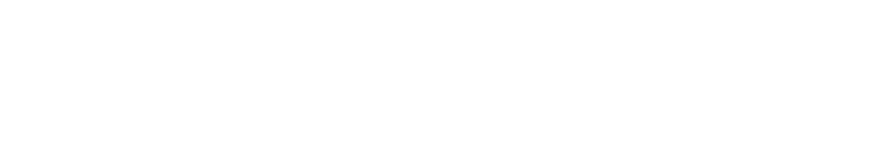
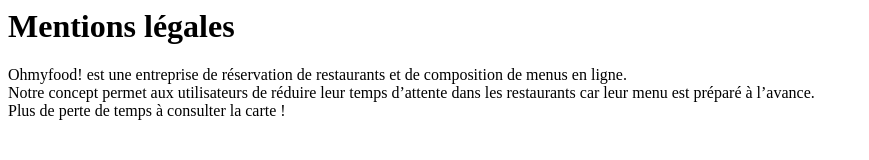
Before and after one commit to SuperHomme/ohmyfood, a plain HTML site: page pages/mentions_legales.html in a window 1280 px wide. Shown: the whole page, without its empty margins (0-869 px from the left). Drawn offline with Linux system fonts and the light colour scheme.

Commit message:
ajout texte mentions légales + correction retour index

```diff
--- a/pages/mentions_legales.html
+++ b/pages/mentions_legales.html
@@ -1,5 +1,20 @@
-<html>
+<html lang="fr">
     <head>
-
+        <meta charset="utf-8" />
+        <meta name="viewport" content="width=device-width, initial-scale=1.0">
+        <link href="../css/style.css" rel="stylesheet">
+        <title>OhMyFood - La note enchantée</title>
     </head>
+    <body>
+        <header>
+            <h1>Mentions légales</h1>
+        </header>
+        <main>
+            <p>
+                Ohmyfood! est une entreprise de réservation de restaurants et de composition de menus en ligne.</br>
+                Notre concept permet aux utilisateurs de réduire leur temps d’attente dans les restaurants car leur menu est préparé à l’avance.</br>
+                Plus de perte de temps à consulter la carte !</br>
+            </p>
+        </main>
+    </body>
 </html>
```
Also changed, not shown: pages/la_note_enchantee.html (+5 -3 lines).
